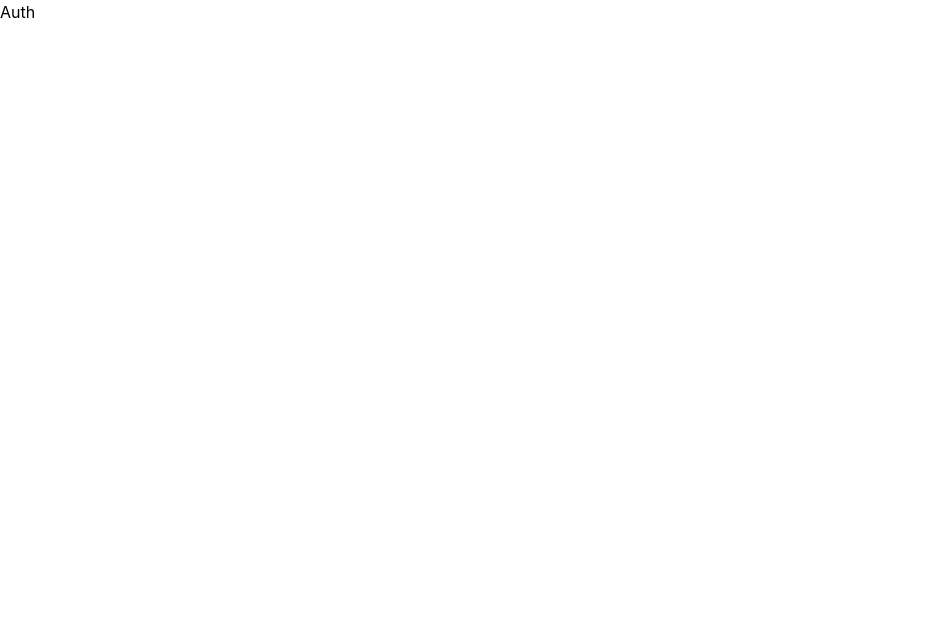
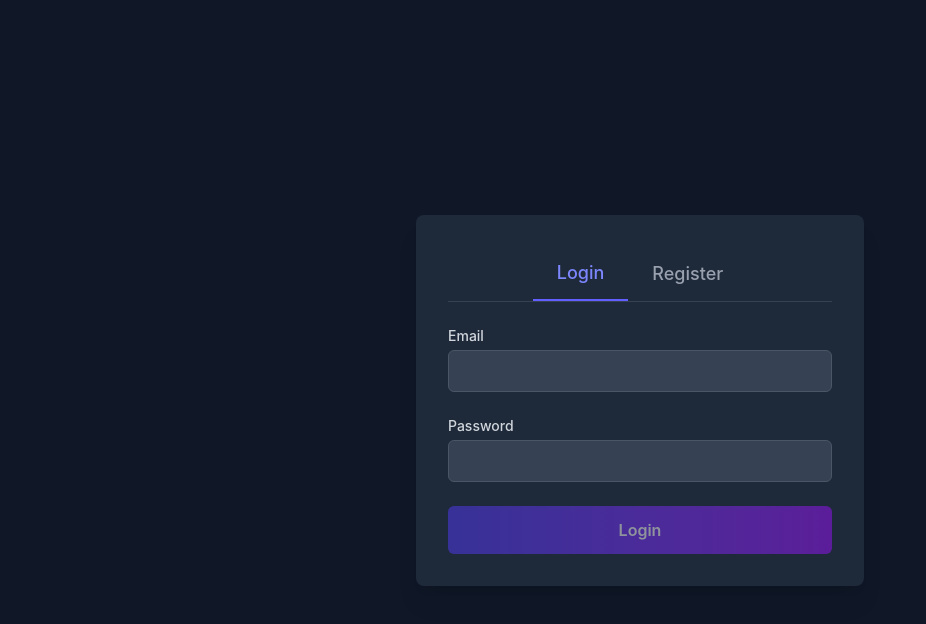
Before and after one commit to rushikesh-tk/todo-app, a React app in the folder frontend/: page /auth in a window 1280 px wide. Shown: the top 624 px of the page, without its empty margins (0-926 px from the left). Built offline with nearby package versions, Linux system fonts and the light colour scheme; the HTML template or start-up script is replaced by a standard one.

Commit message:
feat: implement AuthPage with login and register tabs

```diff
--- a/frontend/src/features/auth/AuthPage.jsx
+++ b/frontend/src/features/auth/AuthPage.jsx
@@ -1,8 +1,151 @@
-// Login + Register UI (tabs)
-import React from "react";
+import React, { useState, useEffect } from "react";
+import { useDispatch, useSelector } from "react-redux";
+import { useNavigate } from "react-router-dom";
+import { registerUser, loginUser } from "./authSlice";
 
 const AuthPage = () => {
-  return <div>Auth</div>;
+  const [activeTab, setActiveTab] = useState("login"); // 'login' or 'register'
+  const [email, setEmail] = useState("");
+  const [password, setPassword] = useState("");
+  const [localError, setLocalError] = useState(null);
+
+  const dispatch = useDispatch();
+  const navigate = useNavigate();
+  const { loading, error, isAuthenticated } = useSelector(
+    (state) => state.auth,
+  );
+
+  useEffect(() => {
+    if (isAuthenticated) {
+      navigate("/todos");
+    }
+  }, [isAuthenticated, navigate]);
+
+  useEffect(() => {
+    setLocalError(error); // Keep local state in sync with Redux error
+  }, [error]);
+
+  const clearForm = () => {
+    setEmail("");
+    setPassword("");
+    setLocalError(null);
+  };
+
+  const handleTabChange = (tab) => {
+    setActiveTab(tab);
+    clearForm(); // Clear form and errors when switching tabs
+  };
+
+  const handleSubmit = async (e) => {
+    e.preventDefault();
+    setLocalError(null); // Clear previous errors on submit
+
+    if (activeTab === "register") {
+      const resultAction = await dispatch(registerUser({ email, password }));
+      if (registerUser.fulfilled.match(resultAction)) {
+        // On successful registration, switch to login tab and clear form
+        handleTabChange("login");
+      } else if (registerUser.rejected.match(resultAction)) {
+        setLocalError(resultAction.payload);
+      }
+    } else {
+      // activeTab === 'login'
+      const resultAction = await dispatch(loginUser({ email, password }));
+      if (loginUser.fulfilled.match(resultAction)) {
+        // On successful login, navigate to /todos
+        navigate("/todos");
+      } else if (loginUser.rejected.match(resultAction)) {
+        setLocalError(resultAction.payload);
+      }
+    }
+  };
+
+  const isFormValid = email && password && password.length >= 6; // Basic validation
+
+  return (
+    <div className="min-h-screen bg-gray-900 dark:bg-gray-950 flex items-center justify-center p-4">
+      <div className="bg-gray-800 dark:bg-gray-900 rounded-lg shadow-xl w-full max-w-md p-8 space-y-6">
+        <div className="flex justify-center border-b border-gray-700 dark:border-gray-800">
+          <button
+            className={`py-3 px-6 text-lg font-medium transition-colors duration-200
+              ${
+                activeTab === "login"
+                  ? "text-indigo-400 border-b-2 border-indigo-500"
+                  : "text-gray-400 hover:text-gray-200"
+              }`}
+            onClick={() => handleTabChange("login")}
+          >
+            Login
+          </button>
+          <button
+            className={`py-3 px-6 text-lg font-medium transition-colors duration-200
+              ${
+                activeTab === "register"
+                  ? "text-indigo-400 border-b-2 border-indigo-500"
+                  : "text-gray-400 hover:text-gray-200"
+              }`}
+            onClick={() => handleTabChange("register")}
+          >
+            Register
+          </button>
+        </div>
+
+        <form onSubmit={handleSubmit} className="space-y-6">
+          <div>
+            <label
+              htmlFor="email"
+              className="block text-sm font-medium text-gray-300 dark:text-gray-400"
+            >
+              Email
+            </label>
+            <input
+              type="email"
+              id="email"
+              value={email}
+              onChange={(e) => setEmail(e.target.value)}
+              className="mt-1 block w-full px-4 py-2 bg-gray-700 dark:bg-gray-800 border border-gray-600 dark:border-gray-700 rounded-md text-white focus:ring-indigo-500 focus:border-indigo-500"
+              required
+            />
+          </div>
+          <div>
+            <label
+              htmlFor="password"
+              className="block text-sm font-medium text-gray-300 dark:text-gray-400"
+            >
+              Password
+            </label>
+            <input
+              type="password"
+              id="password"
+              value={password}
+              onChange={(e) => setPassword(e.target.value)}
+              className="mt-1 block w-full px-4 py-2 bg-gray-700 dark:bg-gray-800 border border-gray-600 dark:border-gray-700 rounded-md text-white focus:ring-indigo-500 focus:border-indigo-500"
+              required
+              minLength="6"
+            />
+          </div>
+
+          {localError && <p className="text-red-400 text-sm">{localError}</p>}
+
+          <button
+            type="submit"
+            disabled={!isFormValid || loading}
+            className={`w-full py-3 px-4 rounded-md text-white font-semibold
+              bg-gradient-to-r from-indigo-600 to-purple-600 hover:from-indigo-700 hover:to-purple-700
+              focus:outline-none focus:ring-2 focus:ring-offset-2 focus:ring-indigo-500
+              dark:focus:ring-offset-gray-900 transition-all duration-200
+              ${!isFormValid || loading ? "opacity-50 cursor-not-allowed" : ""}`}
+          >
+            {loading
+              ? "Loading..."
+              : activeTab === "login"
+                ? "Login"
+                : "Register"}
+          </button>
+        </form>
+      </div>
+    </div>
+  );
 };
 
 export default AuthPage;
```
